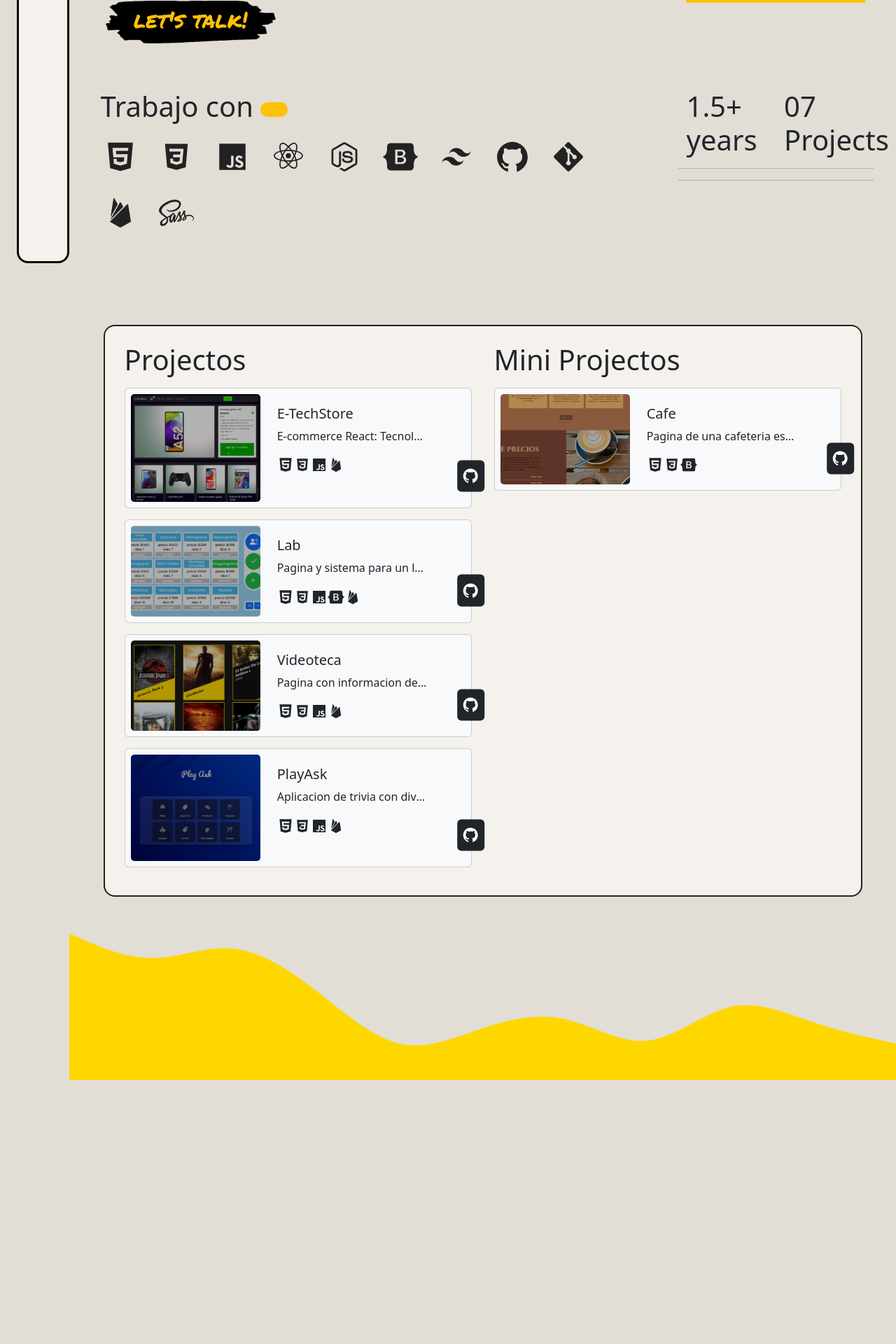
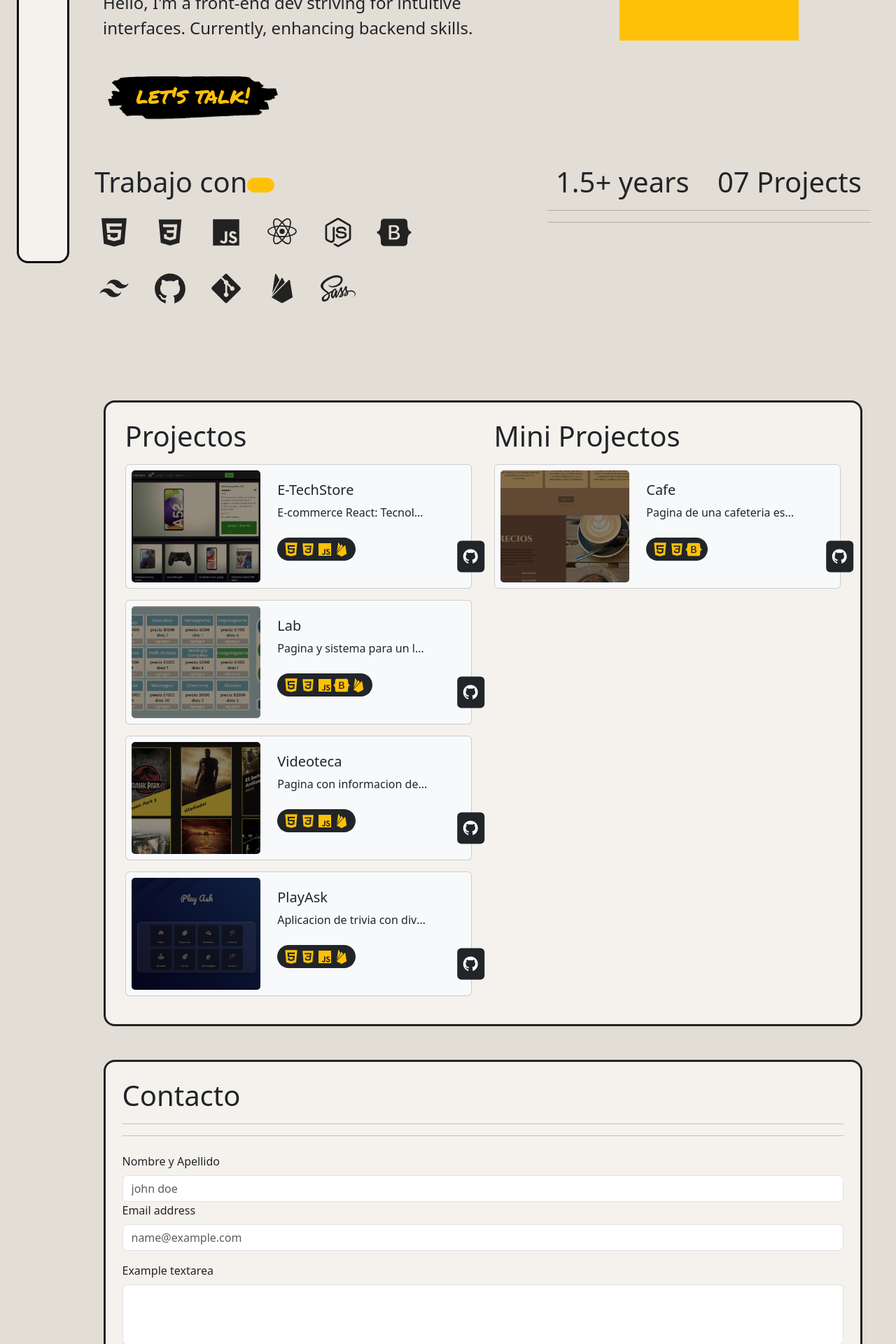
Before and after one commit to EmanuelRigo/portfolio, a React (Create React App) app: page / in a window 1280 px wide. Shown: the part 400-2320 px from the top of the page at 70% size. Before the commit the page ends 1943 px from the top, so only its background shows below. Built offline with nearby package versions, Linux system fonts and the light colour scheme; a web font is replaced by a local one.

Commit message:
agregando cambios // pc-escritorio

```diff
--- a/src/App.css
+++ b/src/App.css
@@ -43,7 +43,7 @@ header {
 .bgd-transparent {
   border-radius: 1rem;
   background: #f5f2ed;
-  border: solid 2px #222
+  border: solid 3px #222
 }
 
 .myaside:hover {
@@ -268,9 +268,11 @@ header {
 
 .projectCard__img {
   object-fit: cover;
-  filter: brightness(0.7);
-  transition: 0.5s;
+  filter: brightness(0.5)sepia(0.4);
+   transition: 0.1s;
   cursor: pointer;
+  height: 10rem;
+
 }
 
 .projectCard__description {
@@ -288,7 +290,7 @@ header {
 
 .projectCard__img:hover {
   filter: brightness(1);
-  transform: scale(1.05);
+ outline: solid 3px #222;
 }
 
 .projectCard__gitIcon {
@@ -296,6 +298,7 @@ header {
   font-size: 1.8rem;
   cursor: pointer;
   transition: 0.3s;
+
 }
 
 .projectCard svg {
@@ -304,6 +307,7 @@ header {
 
 .projectCard__gitIcon:hover {
   transform: scale(1.2);
+  color: #f0db4f;
 }
 
 /*/////*/
@@ -312,3 +316,9 @@ header {
 .bg-danger {
   height: 100%;
 }
+
+
+.wave {
+  position: absolute;
+  left: 0;
+}
--- a/src/App.js
+++ b/src/App.js
@@ -4,15 +4,19 @@ import "bootstrap/dist/css/bootstrap.min.css";
 import "./App.css"
 import Section from './components/Section';
 import Header from './components/Header';
+import Contact from './components/Contact';
 import Wabe from './components/Wave';
 
 function App() {
   return (<>
+
   <Header/>
    <Container>
     <Aside></Aside>
     <Section></Section>
+    <Contact></Contact>
    </Container>
+
    <Wabe/></>
 
   )
--- a/src/components/Aside.jsx
+++ b/src/components/Aside.jsx
@@ -4,7 +4,7 @@ import { PiFolderSimpleUserLight } from "react-icons/pi";
 
 function Aside() {
   return (
-    <div className="myaside rounded mx-4">
+    <div className="myaside mx-4">
       <div className="myaside__container h-100 my-4">
         <a href="https://github.com/EmanuelRigo" className="aside__container">
           <i>
--- /dev/null
+++ b/src/components/Contact.jsx
@@ -0,0 +1,34 @@
+import Form from "react-bootstrap/Form";
+import InputGroup from "react-bootstrap/InputGroup";
+
+function Contact() {
+  return (
+    <>
+      <Form className="Row justify-content-center p-4 mx-3 mt-5 bgd-transparent">
+        <h3 id="contacto" className="text-dark display-6">
+          Contacto
+        </h3>
+        <hr></hr>
+        <hr></hr>
+        <Form.Group className="mt-4" controlId="exampleForm.ControlInput1">
+          <Form.Label className="text-dark">Nombre y Apellido</Form.Label>
+          <Form.Control
+            type="text"
+            placeholder="
+john doe"
+          />
+        </Form.Group>
+        <Form.Group className="mb-3" controlId="exampleForm.ControlInput1">
+          <Form.Label className="text-dark">Email address</Form.Label>
+          <Form.Control type="email" placeholder="name@example.com" />
+        </Form.Group>
+        <Form.Group controlId="exampleForm.ControlTextarea1">
+          <Form.Label className="text-dark">Example textarea</Form.Label>
+          <Form.Control style={{ resize: "none" }} as="textarea" rows={3} />
+        </Form.Group>
+      </Form>
+    </>
+  );
+}
+
+export default Contact;
--- a/src/components/Header.jsx
+++ b/src/components/Header.jsx
@@ -3,7 +3,7 @@ import Skills from "./Skills3";
 
 function Header() {
   return (
-    <header className="container p-4 d-flex flex-column justify-content-center">
+    <header className="container-fluid p-4 px-md-5 d-flex flex-column justify-content-center">
       <Row className="mb-5 my-md-auto">
         <Col
           lg={7}
@@ -14,7 +14,7 @@ function Header() {
             Hi, I'm Emanuel Rigo, front-end dev
             <span className="text-warning">.</span>
           </h2>
-          <p className="fs-4 mb-3">
+          <p className="fs-4 mb-5">
             Hello, I'm a front-end dev striving for intuitive interfaces.
             Currently, enhancing backend skills.
           </p>
@@ -25,7 +25,7 @@ function Header() {
         </Col>
         <Col
           lg={5}
-          className="d-flex align-items-center justify-content-center justify-content-md-end"
+          className="d-flex align-items-center justify-content-center"
         >
           <div
             style={{ height: "16rem", width: "16rem" }}
--- a/src/components/ProjectCard.jsx
+++ b/src/components/ProjectCard.jsx
@@ -2,14 +2,7 @@ import { useState } from "react";
 import { Card, Col, Row, Badge } from "react-bootstrap";
 import { AiFillGithub } from "react-icons/ai";
 
-
-function ProjectCard(
-{  image,
-  name,
-  description,
-  icons,
-  link,}
-) {
+function ProjectCard({ image, name, description, icons, link }) {
   const [isTruncated, setIsTruncated] = useState(true);
 
   const handleMouseOver = () => {
@@ -32,13 +25,14 @@ function ProjectCard(
             <Card.Img
               src={"../images/" + image}
               alt={name}
-              style={{ height: "100%" }}
+              /*   style={{ height: "10rem" }} */
               className="projectCard__img"
             />
           </a>
         </Col>
         <Col md={7}>
-          <Card.Body className="px-0">
+          <Card.Body className="px-0 ">
+            <div>
               <Card.Title>{name}</Card.Title>
               <Card.Text
                 className={`projectCard__description ${
@@ -47,10 +41,16 @@ function ProjectCard(
               >
                 {description}
               </Card.Text>
+            </div>
 
+            <Badge pill bg="dark" className="mt-4">
               {icons.map((icon, index) => (
-              <span key={index}>{icon}</span>
+                <span className="text-warning" key={index}>
+                  {icon}
+                </span>
               ))}
+            </Badge>
+
             <a href={link}>
               <Badge
                 bg="dark"
--- a/src/components/Skills3.jsx
+++ b/src/components/Skills3.jsx
@@ -23,10 +23,9 @@ function Skills() {
 
   return (
     <Row className="">
-      <Col lg={9}>
-        <h2 className="display-6 text-dark">
-          {" "}
-          Trabajo con{" "}
+      <Col lg={7} className="px-0">
+        <h2 className="display-6 text-center text-md-start text-dark">
+          Trabajo con
           <Badge pill bg="warning">
             <span className="text-dark">{nombreLenguaje}</span>{" "}
           </Badge>
@@ -134,7 +133,7 @@ function Skills() {
           </Col>
         </Row>
       </Col>
-      <Col lg={3}>
+      <Col lg={5}>
         {" "}
         <Row>
           <Col xs={6}>
--- a/src/components/Wave.jsx
+++ b/src/components/Wave.jsx
@@ -1,8 +1,13 @@
 import * as React from "react";
 const Wabe = (props) => (
-  <svg xmlns="http://www.w3.org/2000/svg" viewBox="0 0 1440 320" {...props}>
+  <svg
+    className="wave"
+    xmlns="http://www.w3.org/2000/svg"
+    viewBox="0 0 1440 320"
+    {...props}
+  >
     <path
-      fill="gold"
+      fill="#ffc107"
       d="m0 64 24 10.7c24 10.3 72 32.3 120 32 48 .3 96-21.7 144-16 48 5.3 96 37.3 144 74.6C480 203 528 245 576 256s96-11 144-26.7c48-16.3 96-26.3 144-16 48 10.7 96 42.7 144 37.4 48-5.7 96-47.7 144-58.7s96 11 144 26.7c48 16.3 96 26.3 120 32l24 5.3v64H0Z"
     />
   </svg>
```
Lines whose indentation alone changed are shown as unchanged.
